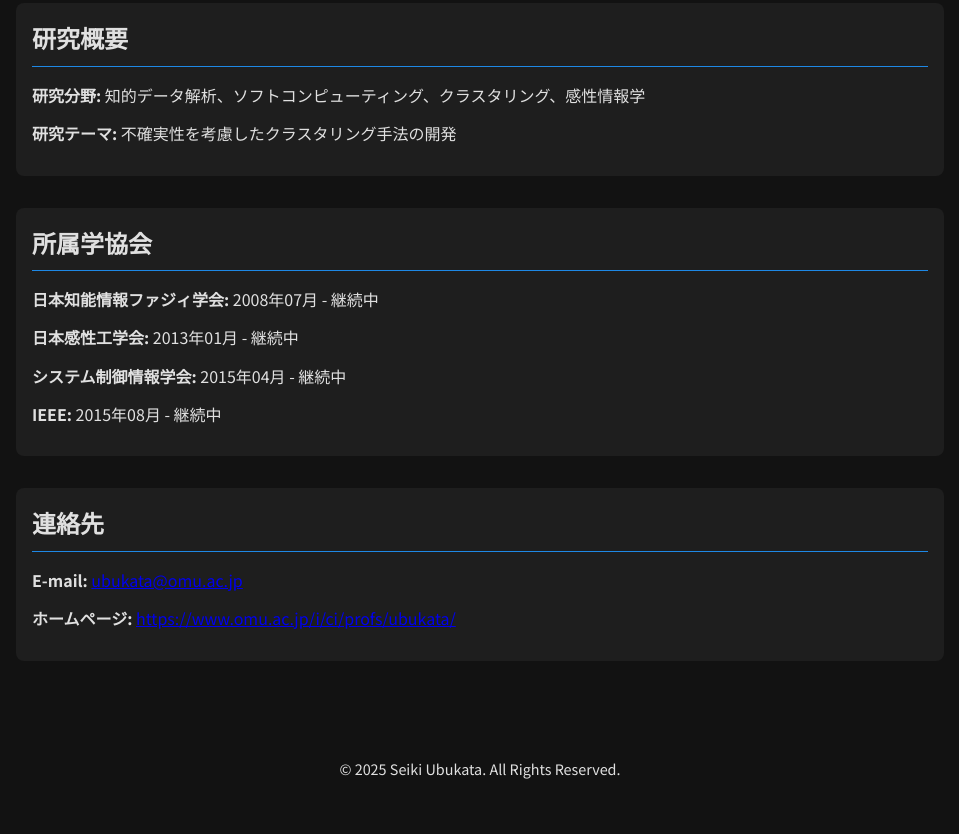
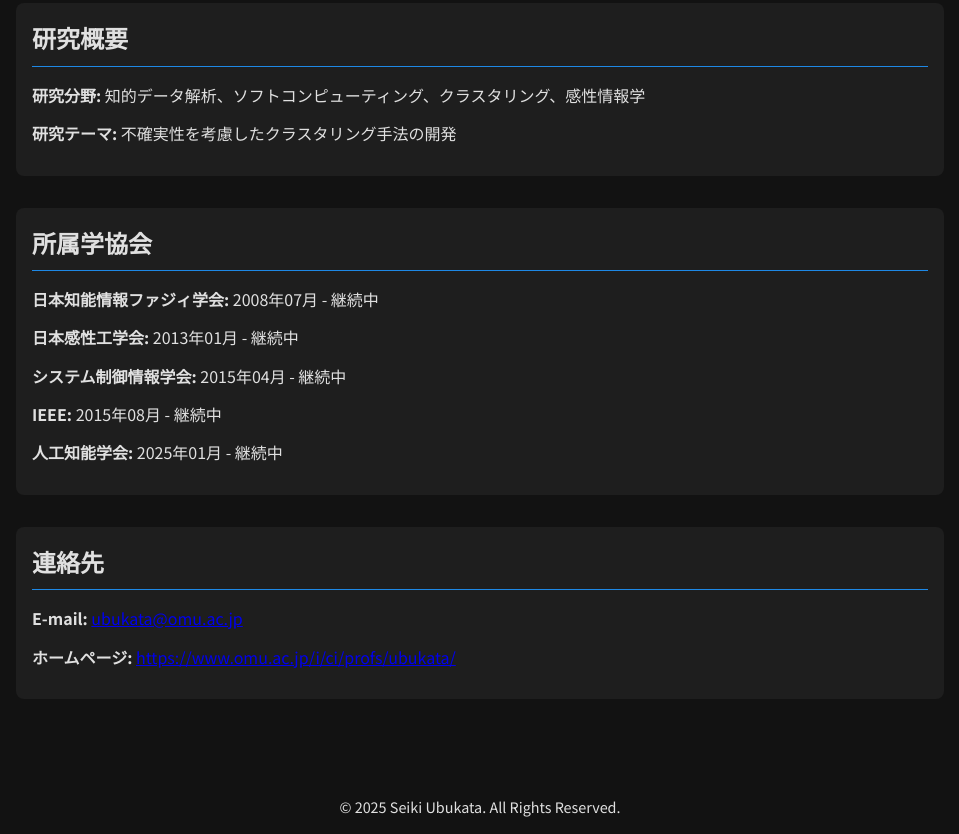
Before and after one commit to subukata/test, a plain HTML site: page index.html in a window 1280 px wide. Shown: the part 821-1655 px from the top of the page, without its empty margins (160-1119 px from the left). Before the commit the page ends 1617 px from the top, so only its background shows below. Drawn offline with Linux system fonts and the light colour scheme.

Commit message:
Update index.html

```diff
--- a/index.html
+++ b/index.html
@@ -164,10 +164,11 @@
     <!-- 所属学協会 -->
     <section id="affiliations">
       <h2>所属学協会</h2>
-      <div class="profile-item"><span>日本知能情報ファジィ学会:</span> 2008年07月 - 継続中</div>
-      <div class="profile-item"><span>日本感性工学会:</span> 2013年01月 - 継続中</div>
-      <div class="profile-item"><span>システム制御情報学会:</span> 2015年04月 - 継続中</div>
-      <div class="profile-item"><span>IEEE:</span> 2015年08月 - 継続中</div>
+      <div class="profile-item"><span>日本知能情報ファジィ学会: </span> 2008年07月 - 継続中</div>
+      <div class="profile-item"><span>日本感性工学会: </span> 2013年01月 - 継続中</div>
+      <div class="profile-item"><span>システム制御情報学会: </span> 2015年04月 - 継続中</div>
+      <div class="profile-item"><span>IEEE: </span> 2015年08月 - 継続中</div>
+      <div class="profile-item"><span>人工知能学会: </span> 2025年01月 - 継続中</div>
     </section>
     <!-- 連絡先 -->
     <section id="contact">
```
